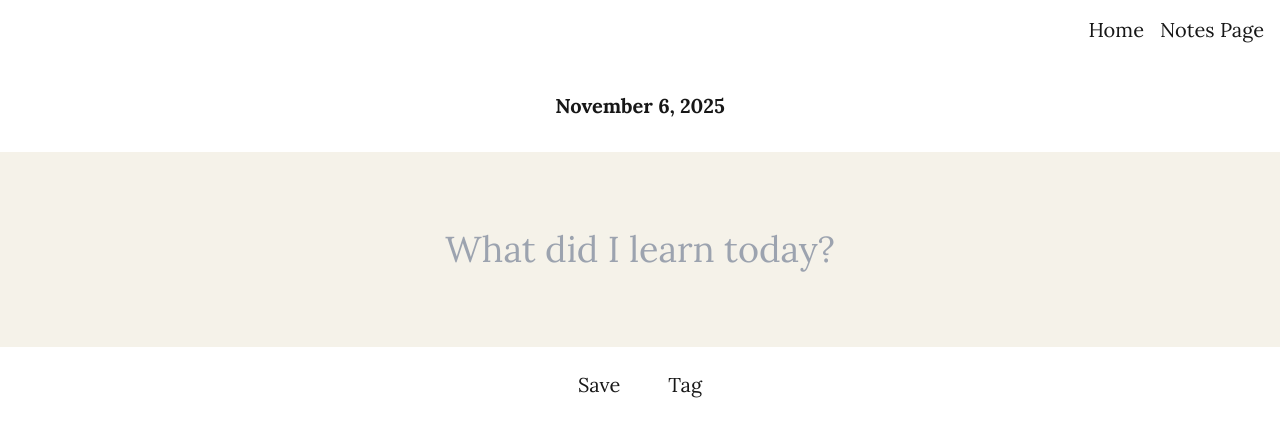
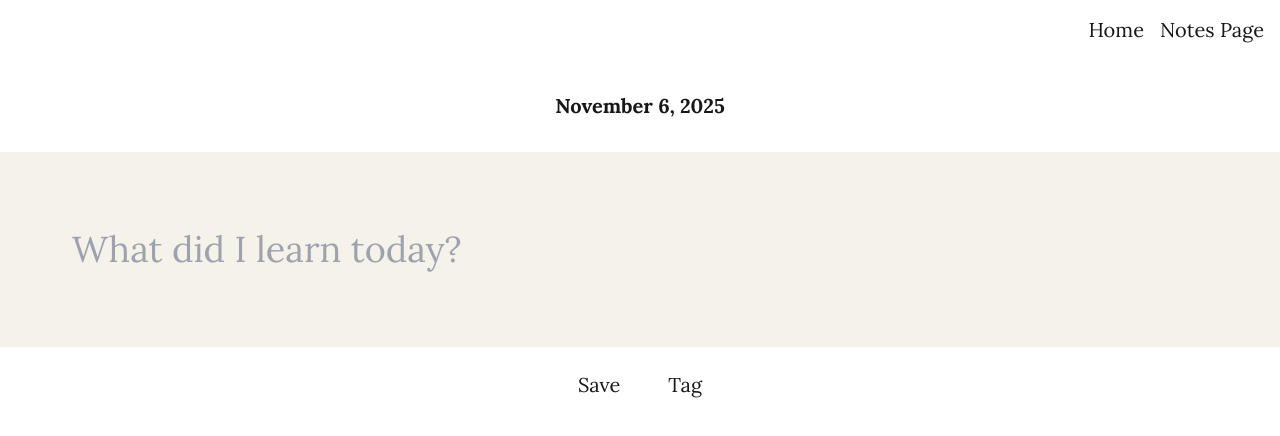
Before and after one commit to calik2/WebJam2025, a Next.js app in the folder webjam/: page /home in a window 1280 px wide. Shown: the top 436 px of the page. Built offline with nearby package versions, Linux system fonts and the light colour scheme.

Commit message:
Left-aligned the text!

```diff
--- a/webjam/src/app/home/texteditor.tsx
+++ b/webjam/src/app/home/texteditor.tsx
@@ -36,7 +36,7 @@ export default function PaperTiptap() {
     editorProps: {
       attributes: {
         class:
-          "ProseMirror justify-center items-center outline-none text-4xl font-[var(--font-lora)] !font-[var(--font-lora)] leading-relaxed p-10 ",
+          "ProseMirror justify-left items-left outline-none text-4xl font-[var(--font-lora)] !font-[var(--font-lora)] leading-relaxed p-10 ",
         style: `
           color: #77777B;
           font-family: Lora;
@@ -44,6 +44,7 @@ export default function PaperTiptap() {
           font-style: normal;
           font-weight: 400;
           line-height: 51px;
+          text-align: left;
         `,
       },
     },
@@ -90,7 +91,7 @@ export default function PaperTiptap() {
 
   return (
     <>
-      <div className="flex justify-center items-center bg-[#f5f2e9] p-8 max-w-screen">
+      <div className="flex justify-left items-left bg-[#f5f2e9] p-8 max-w-screen">
         <EditorContent editor={editor} />
       </div>
       <div className="flex justify-center space-x-4 p-4 text-xl">
```
